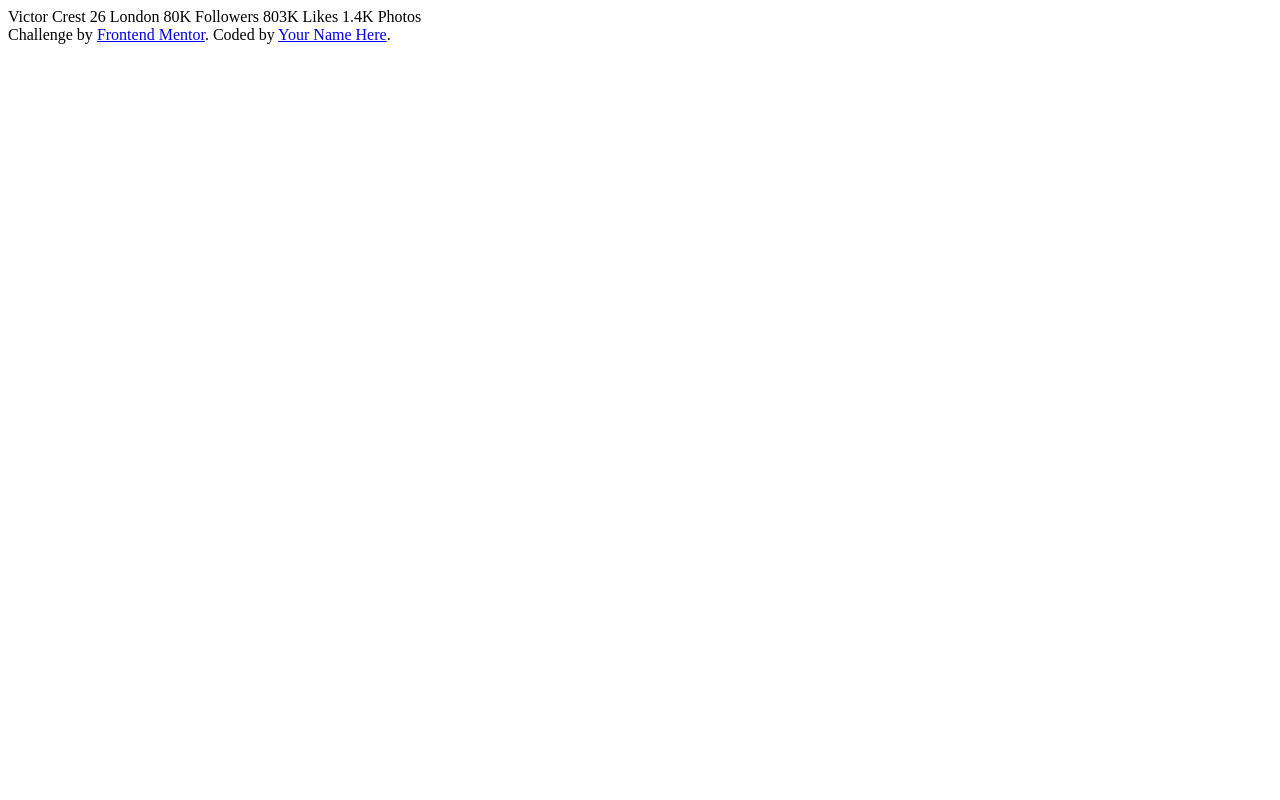
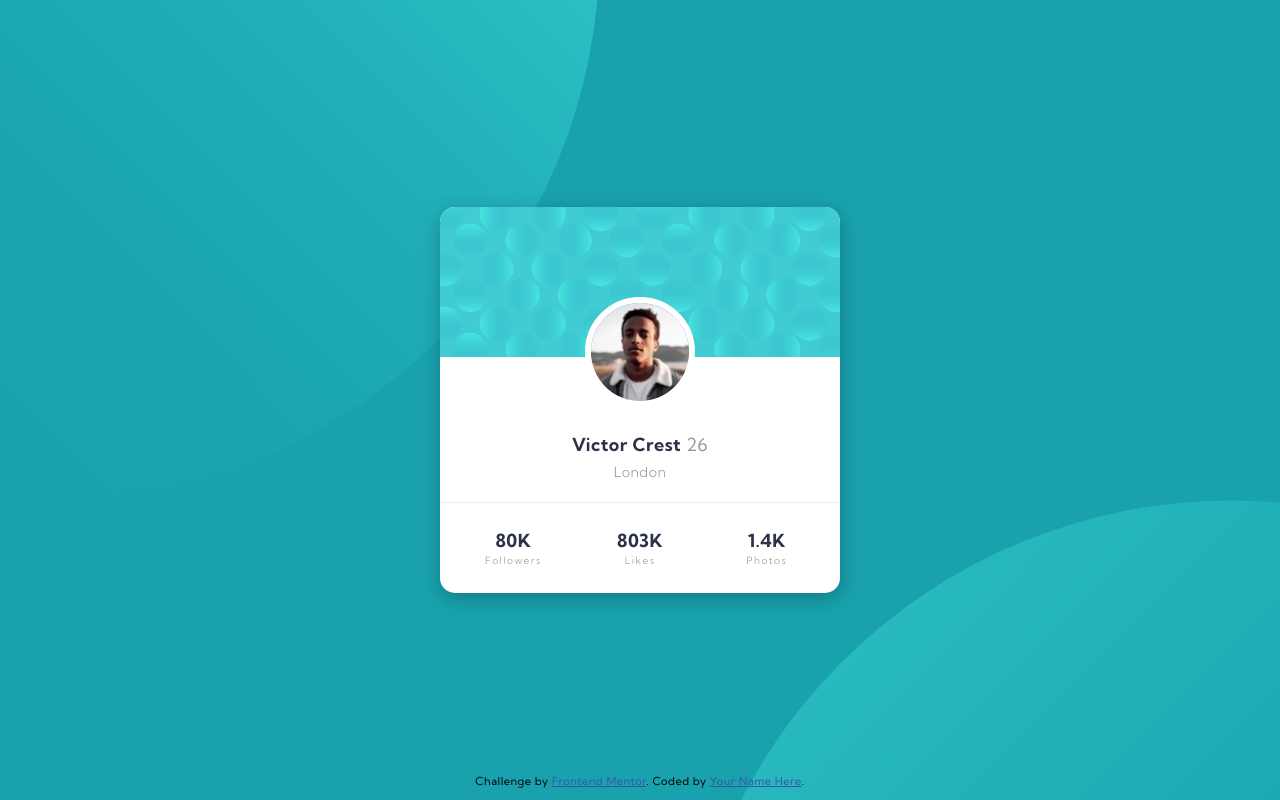
Before and after one commit to Alexandre-24/profile-card-component, a plain HTML site: page index.html in a window 1280 px wide. Drawn offline with Linux system fonts and the light colour scheme.

Commit message:
Final project code

```diff
--- a/index.html
+++ b/index.html
@@ -9,30 +9,66 @@
   <link rel="icon" type="image/png" sizes="32x32" href="./images/favicon-32x32.png">
 
   <title>Frontend Mentor | Profile card component</title>
-
-  <!-- Feel free to remove these styles or customise in your own stylesheet 👍 -->
-  <!-- <style>
-    .attribution { font-size: 11px; text-align: center; }
-    .attribution a { color: hsl(228, 45%, 44%); }
-  </style> -->
+  <link rel="stylesheet" href="style.css">
 </head>
 
 <body>
-  Victor Crest
-  26
-  London
+  <div class="container">
 
-  80K
-  Followers
+    <div class="profile-card">
+      <div class="profile-card--top">
 
-  803K
-  Likes
+      </div>
+      <div class="profile-card--bottom">
+        <div class="profile-card--bottom_bio">
+          <div class="profile-img">
+            <img src="images/image-victor.jpg" alt="profile image">
+          </div>
+          <div class="profile-info">
+            <span class="name">Victor Crest</span>
+            <span class="age">26</span>
+          </div>
+          <div class="profile-location">
+            London
+          </div>
+        </div>
+        <div class="profile-card--bottom_stats">
+          <div class="stat">
+            <div class="number">
+              80K
+            </div>
+            <div class="label">
+              Followers
+            </div>
+          </div>
+          <div class="stat">
+            <div class="number">
+              803K
+            </div>
+            <div class="label">
+              Likes
+            </div>
+          </div>
+          <div class="stat">
+            <div class="number">
+              1.4K
+            </div>
+            <div class="label">
+              Photos
+            </div>
+          </div>
+        </div>
+      </div>
+    </div>
 
-  1.4K
-  Photos
-  <div class="attribution">
-    Challenge by <a href="https://www.frontendmentor.io?ref=challenge" target="_blank">Frontend Mentor</a>.
-    Coded by <a href="#">Your Name Here</a>.
+
+    <img src="images/bg-pattern-top.svg" class="circle _c1">
+    <img src="images/bg-pattern-bottom.svg" class="circle _c2">
+
+    <div class="attribution">
+      Challenge by <a href="https://www.frontendmentor.io?ref=challenge" target="_blank">Frontend Mentor</a>.
+      Coded by <a href="#">Your Name Here</a>.
+    </div>
   </div>
 </body>
 
--- /dev/null
+++ b/style.css
@@ -0,0 +1,173 @@
+@import url('https://fonts.googleapis.com/css2?family=Kumbh+Sans:wght@300;400;700&display=swap');
+
+* {
+    padding: 0;
+    margin: 0;
+    box-sizing: border-box;
+    list-style: none;
+}
+
+html,
+body  {
+    height: 100%;
+    min-height: 100vh;
+    scroll-behavior: smooth;
+    text-rendering: optimizeSpeed;
+    font-size: 67.5%;
+}
+
+body {
+    font-family: 'Kumbh Sans', sans-serif;
+    font-weight: 400;
+    line-height: 1.42857143;
+    font-size: 1.4rem;
+    letter-spacing: 0.5px;
+    overflow-x: hidden;
+}
+
+.container {
+    position: relative;
+    height: 100%;
+    display: flex;
+    align-items: center;
+    justify-content: center;
+    background-color: hsl(185, 75%, 39%);
+    z-index: 1;
+    overflow: hidden;
+}
+
+.container .circle {
+    position: absolute;
+    width: 1100px;
+    height: 1100px;
+    display: block;
+    pointer-events: none;
+    z-index: -1;
+}
+
+.container .circle._c1 {
+    top: -600px;
+    left: -500px;
+}
+
+.container .circle._c2 {
+    bottom: -800px;
+    right: -500px;
+}
+
+.profile-card {
+    min-width: 400px;
+    background-color: #fff;
+    border-radius: 15px;
+    overflow: hidden;
+    box-shadow: 1px 5px 20px rgba(0,0,0,0.25);
+}
+
+@media only screen and (max-width: 375px) {
+    .profile-card {
+        min-width: 320px;
+    }
+}
+
+.profile-card .profile-card--top {
+    height: 100%;
+    min-height: 150px;
+    background-image: url("images/bg-pattern-card.svg");
+    background-repeat: no-repeat;
+    background-size: cover;
+    background-position: center center;
+}
+
+.profile-card .profile-card--bottom .profile-card--bottom_bio {
+    padding-bottom: 20px;
+}
+
+.profile-card .profile-card--bottom .profile-card--bottom_bio .profile-img {
+    width: 110px;
+    height: 110px;
+    overflow: hidden;
+    border-radius: 50%;
+    border: 6px solid #fff;
+    margin: 0 auto;
+    margin-top: -60px;
+}
+.profile-card .profile-card--bottom .profile-card--bottom_bio .profile-img img {
+    width: 100%;
+    height: 100%;
+}
+.profile-card .profile-card--bottom .profile-card--bottom_bio .profile-info {
+    font-size: 18px;
+    text-align: center;
+    padding: 10px 10px 5px 10px;
+    margin-top: 15px;
+}
+
+.profile-card .profile-card--bottom .profile-card--bottom_bio .profile-info .name {
+    font-weight: bold;
+    color: hsl(229, 23%, 23%);
+}
+.profile-card .profile-card--bottom .profile-card--bottom_bio .profile-info .age {
+    color: #969696;
+}
+.profile-card .profile-card--bottom .profile-card--bottom_bio .profile-location {
+    text-align: center;
+    color: #969696;
+    font-size: 14px;
+    font-weight: 300;
+}
+
+.profile-card .profile-card--bottom .profile-card--bottom_stats {
+    display: flex;
+    align-items: center;
+    justify-content: center;
+    border-top: 1px solid #eee;
+    padding: 10px;
+}
+
+@media only screen and (max-width: 375px) {
+    .profile-card .profile-card--bottom .profile-card--bottom_stats {
+        flex-direction: column;
+    }
+}
+
+.profile-card .profile-card--bottom .profile-card--bottom_stats .stat {
+   flex: 1;
+    text-align: center;
+    padding: 15px 20px;
+}
+.profile-card .profile-card--bottom .profile-card--bottom_stats .stat .number {
+    font-weight: bold;
+    font-size: 18px;
+    color: hsl(229, 23%, 23%);
+}
+
+.profile-card .profile-card--bottom .profile-card--bottom_stats .stat .label {
+    font-size: 10px;
+    font-weight: 300;
+    letter-spacing: 1.5px;
+    color: #969696;
+    word-wrap: break-word;
+}
+
+
+
+
+
+
+
+
+
+
+
+
+
+
+.attribution {
+    position: fixed;
+    left: 50%;
+    transform: translateX(-50%);
+    bottom: 10px;
+    font-size: 11px;
+    text-align: center;
+ }
+.attribution a { color: hsl(228, 45%, 44%); }
```
